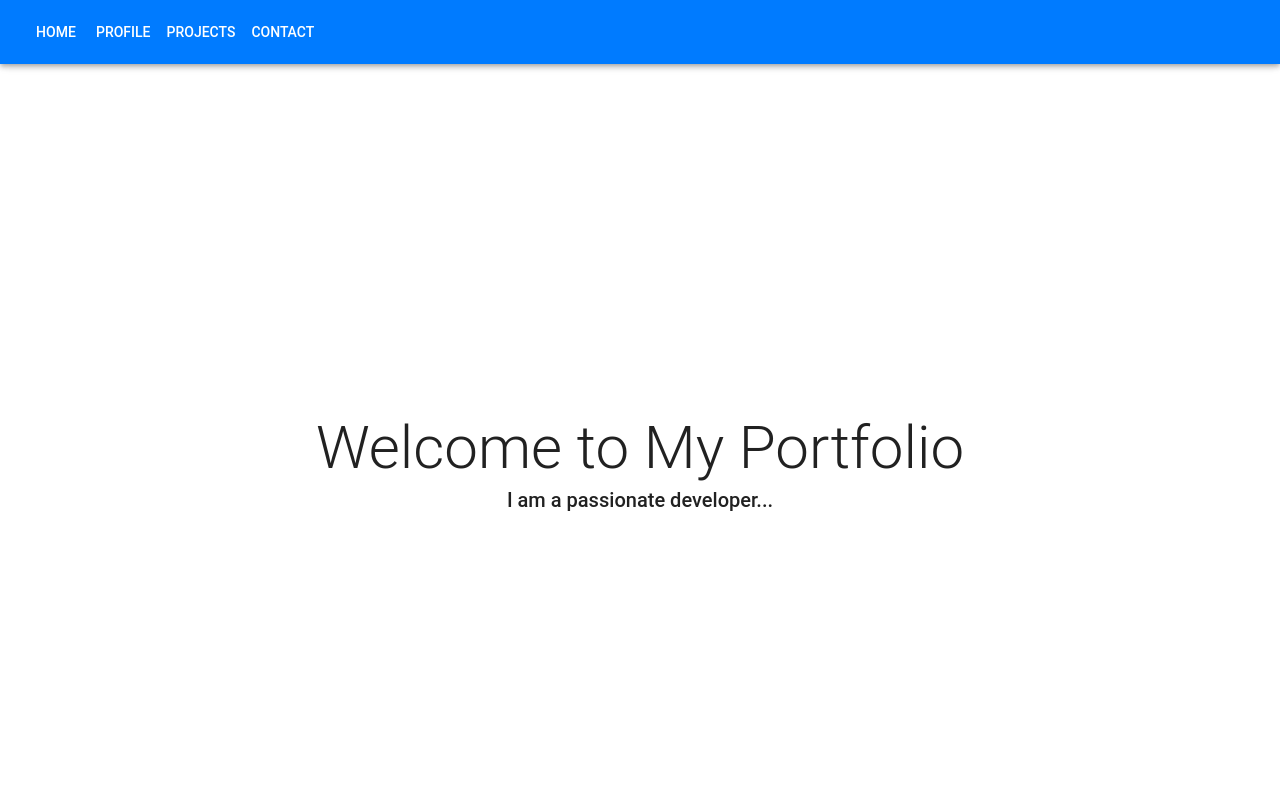
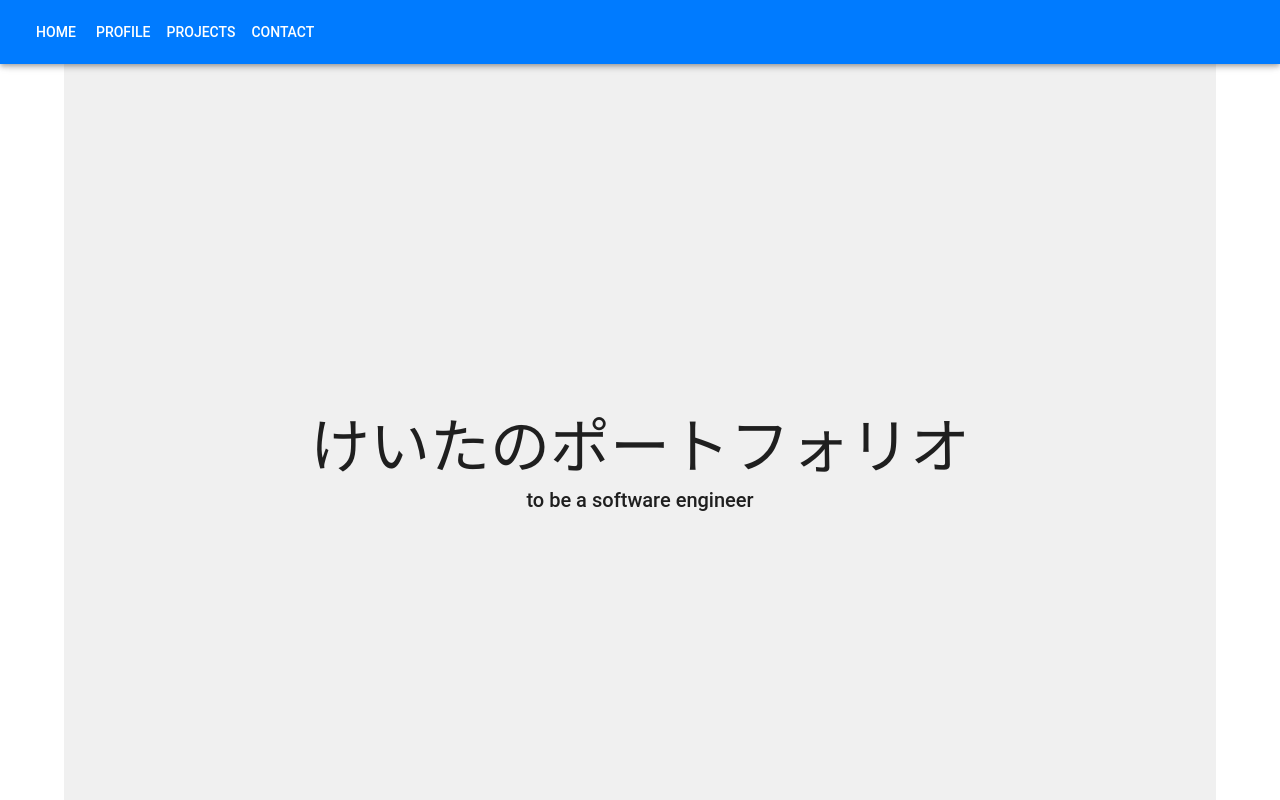
Before and after one commit to keita-nakata/my-portfolio-site, a React (Vite) app: page / in a window 1280 px wide. Shown: the top 800 px of the page. Built offline with nearby package versions, Linux system fonts and the light colour scheme.

Commit message:
トップページ修正

```diff
--- a/package.json
+++ b/package.json
@@ -23,6 +23,7 @@
     "@eslint/js": "^9.9.0",
     "@types/react": "^18.3.3",
     "@types/react-dom": "^18.3.0",
+    "@types/react-scroll": "^1.8.10",
     "@vitejs/plugin-react-swc": "^3.5.0",
     "eslint": "^9.9.0",
     "eslint-plugin-react-hooks": "^5.1.0-rc.0",
--- a/src/components/Hero.tsx
+++ b/src/components/Hero.tsx
@@ -3,9 +3,9 @@ import { Typography, Box } from '@mui/material';
 
 const Hero: React.FC = () => {
   return (
-    <Box sx={{ minHeight: '100vh', display: 'flex', flexDirection: 'column', justifyContent: 'center', alignItems: 'center' }}>
-      <Typography variant="h2">Welcome to My Portfolio</Typography>
-      <Typography variant="h6">I am a passionate developer...</Typography>
+    <Box sx={{ minHeight: '100vh', display: 'flex', flexDirection: 'column', justifyContent: 'center', alignItems: 'center', backgroundColor: '#f0f0f0'}}>
+      <Typography variant="h2">けいたのポートフォリオ</Typography>
+      <Typography variant="h6">to be a software engineer</Typography>
     </Box>
   );
 };
```
Also changed, not shown: 2 other files (tests, documents, lock files or other folders).
